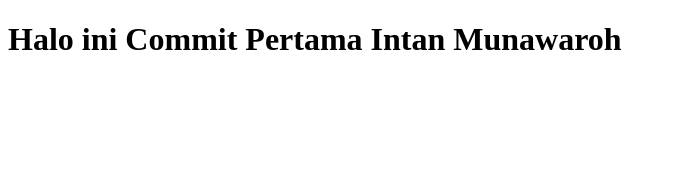
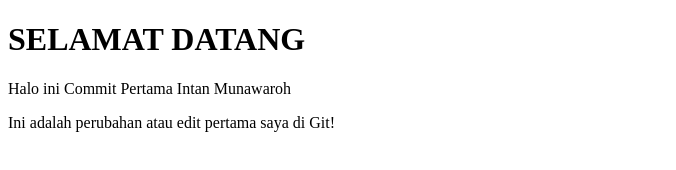
Before and after one commit to IntanM14/lat-git-imun, a plain HTML site: page index.html in a window 1280 px wide. Shown: the whole page, without its empty margins (0-676 px from the left). Drawn offline with Linux system fonts and the light colour scheme.

Commit message:
commit kedua : menambahkan baris baru

```diff
--- a/index.html
+++ b/index.html
@@ -6,7 +6,9 @@
 </head>
 
 <body>
-    <h1>Halo ini Commit Pertama Intan Munawaroh</h1>
+    <h1>SELAMAT DATANG</h1>
+    <p>Halo ini Commit Pertama Intan Munawaroh</p>
+    <p>Ini adalah perubahan atau edit pertama saya di Git!</p>
 </body>
 
 </html>
```
